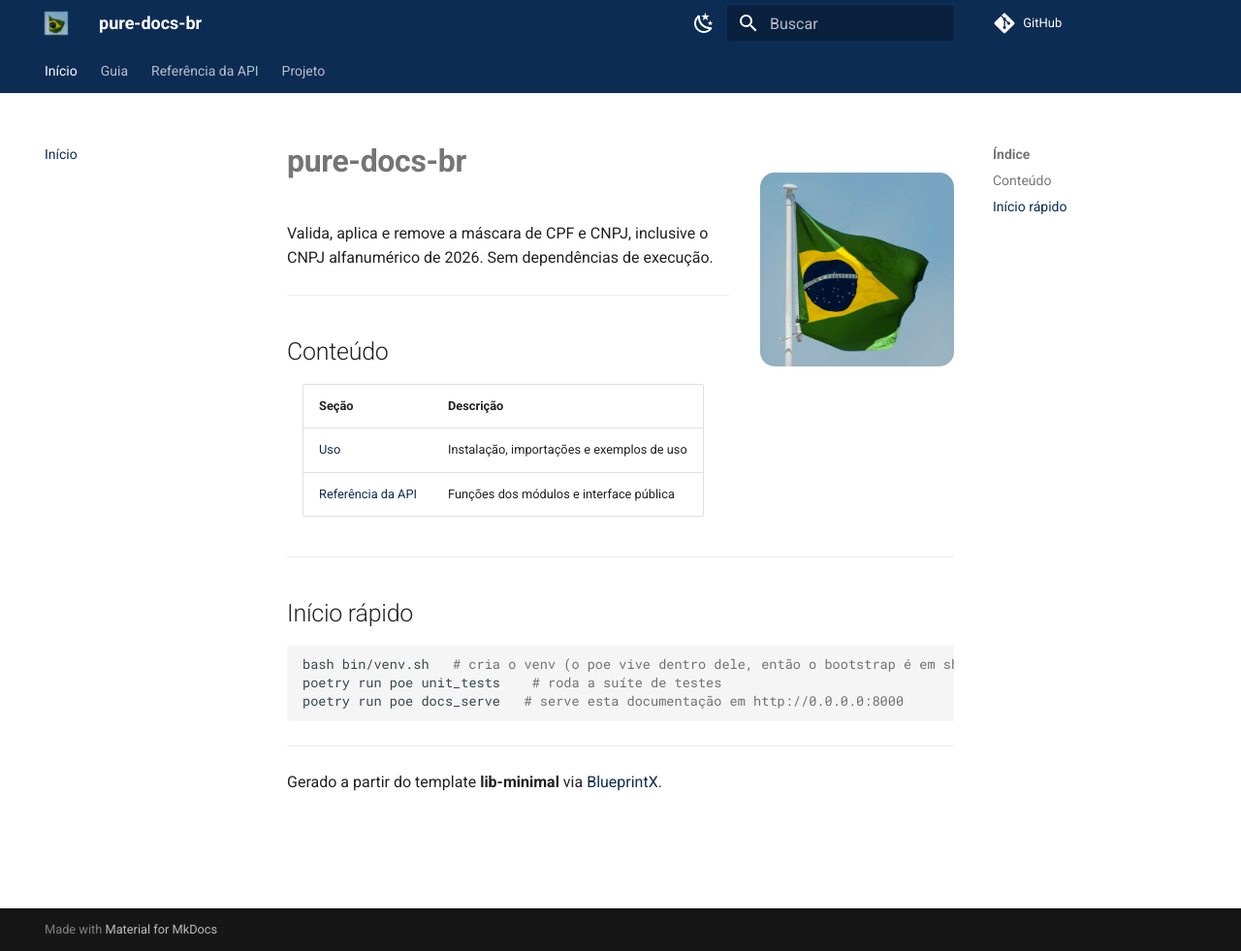
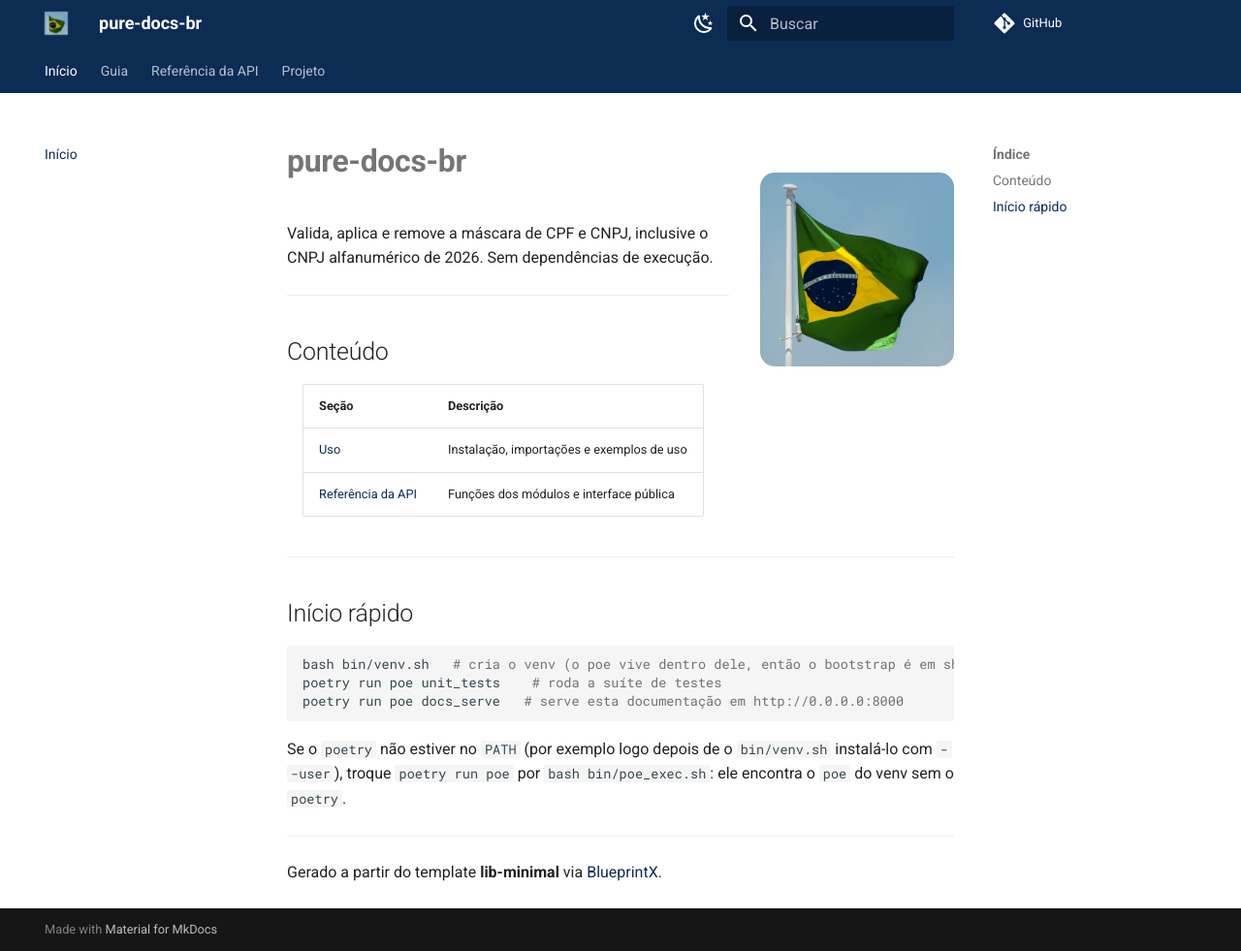
Before and after one commit to guilhermegor/pure-docs-br, an MkDocs documentation site: the page built from docs/index.md, in a window 1280 px wide and 981 px high. Shown: the whole window at 97% size. Built offline with MkDocs 1.6.1 and Material for MkDocs 9.7.7, drawn with Linux system fonts in a browser that asks for light colours; comment, search, counter and statistics services are not loaded; the version menu is left out.

Commit message:
docs: name the poe_exec.sh fallback in the quick start
CodeRabbit on #13: when venv.sh installs Poetry outside PATH,
the quick-start commands fail with no hint on that page. Point to
bash bin/poe_exec.sh, which finds the venv poe without poetry.

Refs #1

````diff
--- a/docs/index.md
+++ b/docs/index.md
@@ -21,6 +21,10 @@ poetry run poe unit_tests    # roda a suíte de testes
 poetry run poe docs_serve   # serve esta documentação em http://0.0.0.0:8000
 ```
 
+Se o `poetry` não estiver no `PATH` (por exemplo logo depois de o `bin/venv.sh` instalá-lo com
+`--user`), troque `poetry run poe` por `bash bin/poe_exec.sh`: ele encontra o `poe` do venv sem o
+`poetry`.
+
 ---
 
 Gerado a partir do template **lib-minimal** via [BlueprintX](https://github.com/guilhermegor/BlueprintX).
````
